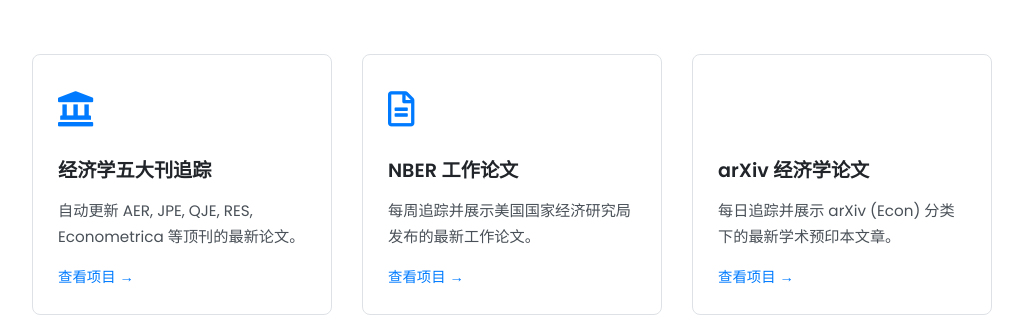
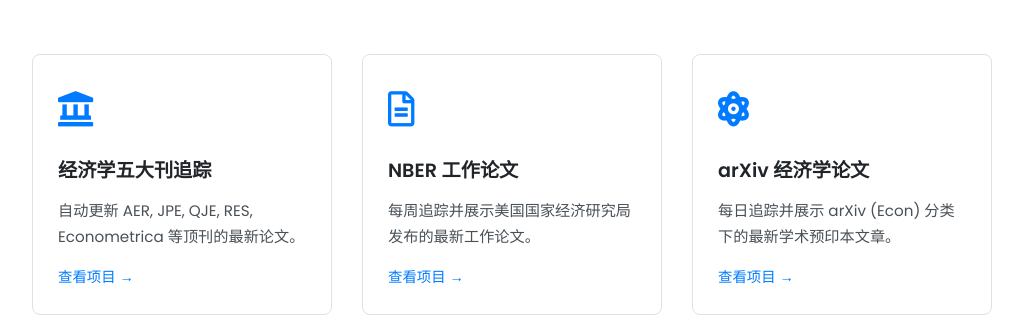
Before and after one commit to fyapeng/fyapeng.github.io, a Jekyll site: the page built from index.html, in a window 1280 px wide and 900 px high, scrolled down 1314 px. Shown: the part 319-636 px from the top of the window, without its empty margins (128-1151 px from the left). Built offline with Jekyll 4.4.1, drawn with Linux system fonts in a browser that asks for light colours.

Commit message:
Update zh.yml

```diff
--- a/_data/zh.yml
+++ b/_data/zh.yml
@@ -62,7 +62,7 @@
       title: "NBER 工作论文"
       description: "每周追踪并展示美国国家经济研究局发布的最新工作论文。"
       url: "./nber"
-    - icon: "fab fa-arxiv"
+    - icon: "fas fa-atom"
       title: "arXiv 经济学论文"
       description: "每日追踪并展示 arXiv (Econ) 分类下的最新学术预印本文章。"
       url: "/arxiv"
```
